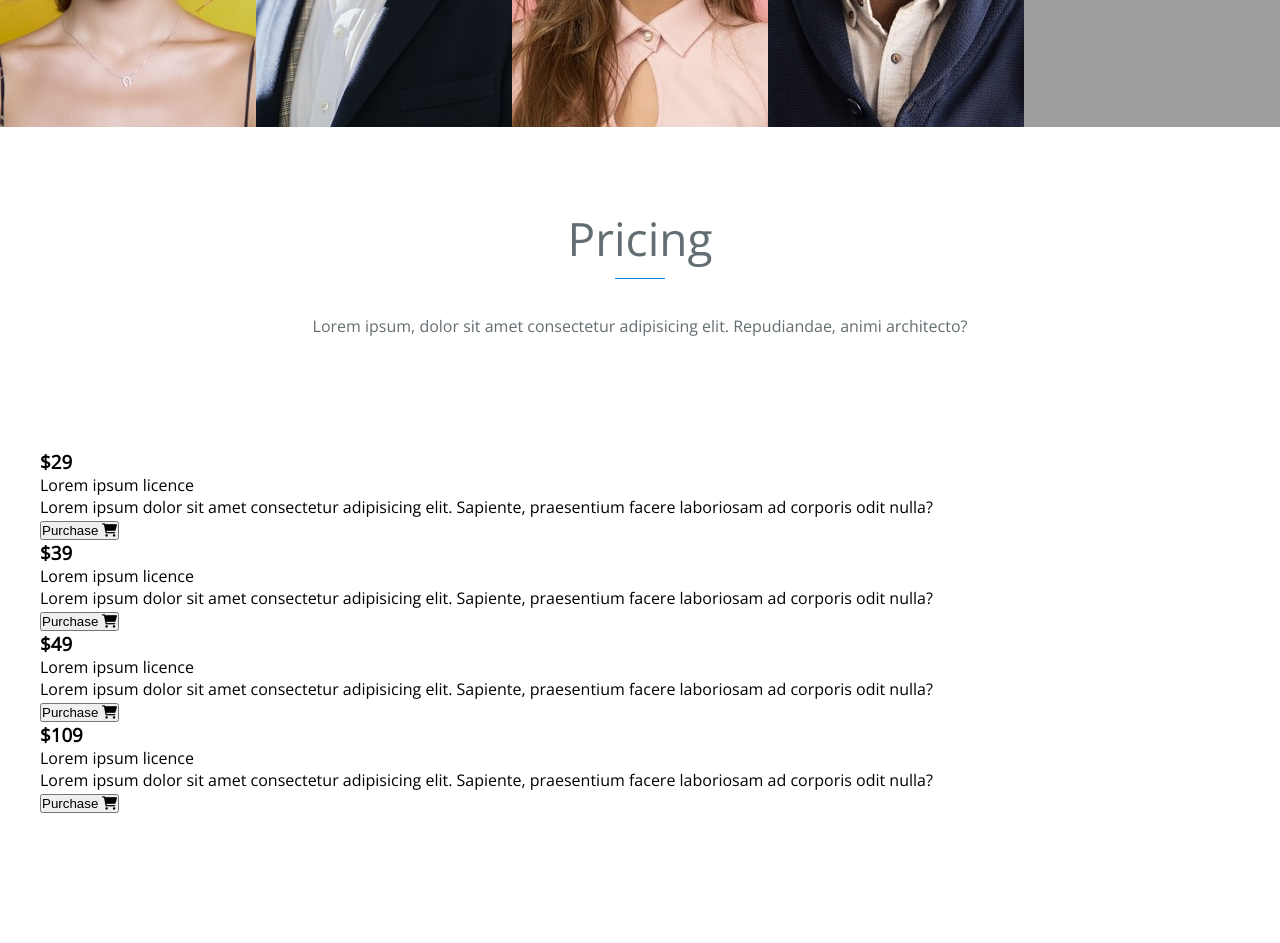
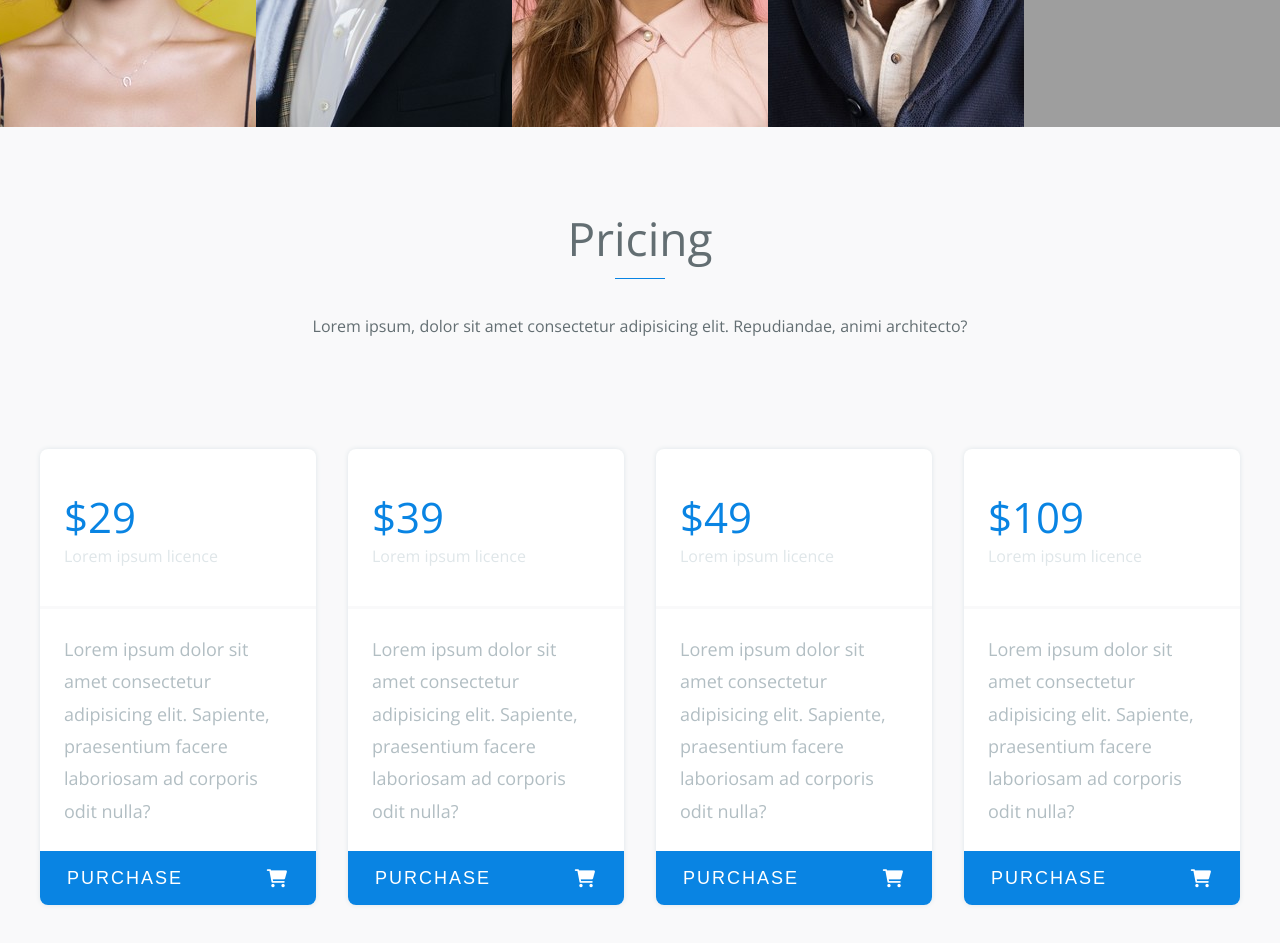
Before and after one commit to MatGom/gamingo, a website: page index.html in a window 1280 px wide. Shown: the part 5340-6283 px from the top of the page. Before the commit the page ends 6233 px from the top, so only its background shows below. Drawn offline with nearby package versions, Linux system fonts and the light colour scheme; grey boxes are pictures that could not be loaded.

Commit message:
Add styles for section price

```diff
--- /dev/null
+++ b/sass/_price.scss
@@ -0,0 +1,85 @@
+.price {
+	background: $section-color;
+	.wrapper {
+		display: flex;
+		justify-content: space-between;
+
+		.price-card {
+			display: flex;
+			flex-direction: column;
+			width: 23%;
+			background: $lightest-color;
+			border-radius: 8px;
+			box-shadow: 0 0 5px $light-color;
+			overflow: hidden;
+
+			.card-tag {
+				display: flex;
+				flex-direction: column;
+				justify-content: center;
+				padding: 1.5em;
+				height: 160px;
+				border-bottom: 3px solid $section-color;
+
+				h3 {
+					font-size: 42px;
+					font-weight: 300;
+					color: $main-color;
+				}
+
+				p {
+					color: $light-color;
+				}
+			}
+
+			.card-info {
+				padding: 1.5em;
+
+				p {
+					font-size: 18px;
+					line-height: 1.8;
+					color: $darker-light-color;
+				}
+			}
+
+			.price-btn {
+				position: relative;
+				padding: 1.5em;
+				display: flex;
+				justify-content: space-between;
+				align-items: center;
+				height: 50px;
+				border: none;
+				background: $main-color;
+				color: $lightest-color;
+				text-transform: uppercase;
+				letter-spacing: 2px;
+				font-size: 18px;
+				transition: $transition;
+				overflow: hidden;
+				cursor: pointer;
+
+				&:after {
+					content: '';
+					position: absolute;
+					top: 0;
+					left: -150%;
+					width: 200%;
+					height: 250%;
+					background: $light-color;
+					opacity: 0.5;
+					transform: rotate(45deg);
+					transition: $transition;
+				}
+
+				&:hover::after {
+					left: 10%;
+				}
+
+				&:hover {
+					box-shadow: 0 0 20px $main-color;
+				}
+			}
+		}
+	}
+}
--- a/sass/style.scss
+++ b/sass/style.scss
@@ -88,3 +88,4 @@ body {
 @import 'founder';
 @import 'services';
 @import 'team';
+@import 'price';
```
Also changed, not shown: css/style.css, 1 other file.
